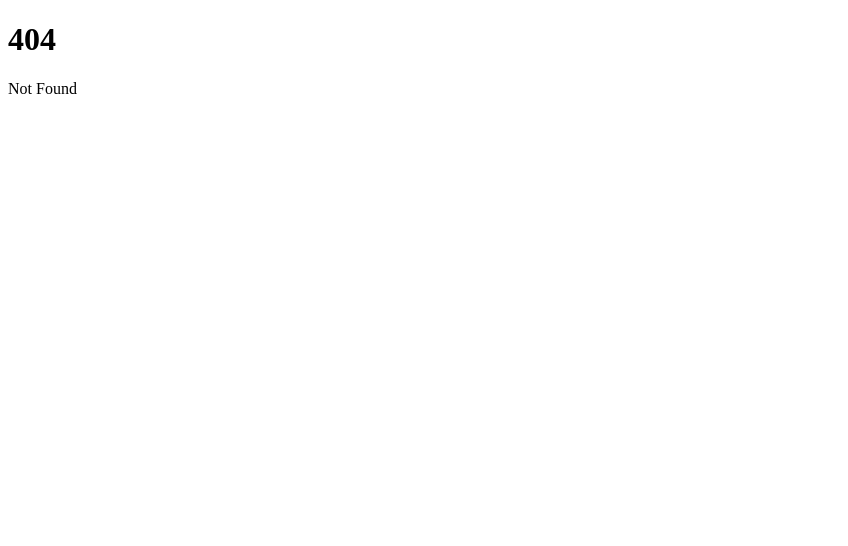
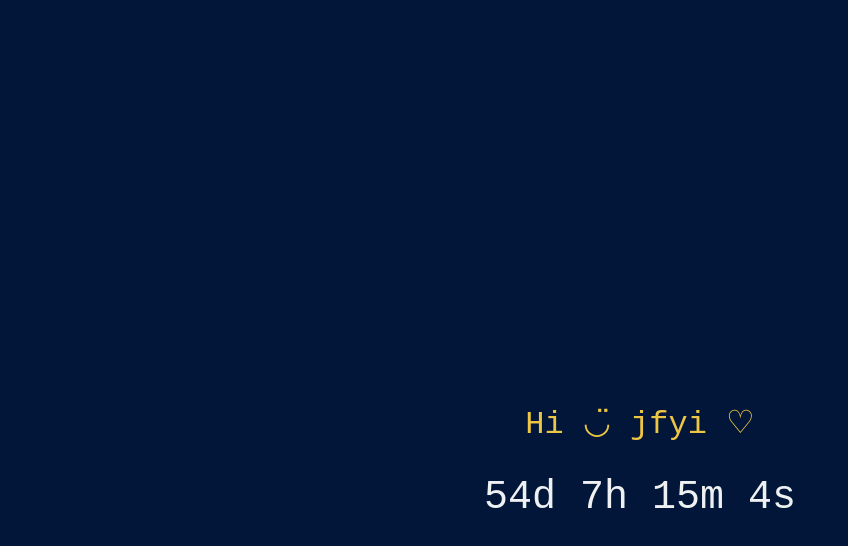
Before and after one commit to pandyandy/andrea-fyi, a SvelteKit app: page /countdown in a window 1280 px wide. Before the commit this address had no page. Shown: the top 546 px of the page, without its empty margins (0-848 px from the left). Built offline with nearby package versions, Linux system fonts and the light colour scheme.

Commit message:
Update countdown

```diff
--- a/src/routes/+page.svelte
+++ b/src/routes/+page.svelte
@@ -1,120 +1,30 @@
 <script>
-  import { onMount } from 'svelte';
-
-  // Timer variables
-  let timeRemaining = '';
-  let timerInterval;
-
-  function updateTimer() {
-    // July 7, 2025 at 7:45 PM Pittsburgh time (EDT UTC-4 or EST UTC-5)
-    // Using EDT (UTC-4) for July which is daylight saving time
-    const targetDate = new Date('2025-08-07T23:45:00Z'); // 7:45 PM EDT = 11:45 PM UTC
-    const now = new Date();
-    const difference = targetDate.getTime() - now.getTime();
-
-    if (difference > 0) {
-      const days = Math.floor(difference / (1000 * 60 * 60 * 24));
-      const hours = Math.floor((difference % (1000 * 60 * 60 * 24)) / (1000 * 60 * 60));
-      const minutes = Math.floor((difference % (1000 * 60 * 60)) / (1000 * 60));
-      const seconds = Math.floor((difference % (1000 * 60)) / 1000);
-
-      timeRemaining = `${days}d ${hours}h ${minutes}m ${seconds}s`;
-    } else {
-      timeRemaining = "Time's up! 🎉";
-      clearInterval(timerInterval);
-    }
-  }
-
-  onMount(() => {
-    updateTimer();
-    timerInterval = setInterval(updateTimer, 1000);
-
-    return () => {
-      if (timerInterval) {
-        clearInterval(timerInterval);
-      }
-    };
-  });
+  // No timer logic needed on main page anymore
 </script>
 
 <svelte:head>
   <title>andrea.fyi</title>
+  <link rel="preconnect" href="https://fonts.googleapis.com">
+  <link rel="preconnect" href="https://fonts.gstatic.com" crossorigin>
+  <link href="https://fonts.googleapis.com/css2?family=Space+Grotesk:wght@300;400;500;600;700&display=swap" rel="stylesheet">
 </svelte:head>
 
-<div class="timer-section">
-  <h2>Hi, jfyi 🥰🤪🤗</h2>
-  <div class="timer-display">
-    {timeRemaining}
-  </div>
+<div class="main-section">
 </div>
 
 <style>
   :global(body) {
     margin: 0;
     padding: 0;
-    background:
-      radial-gradient(circle at 20% 50%, rgba(255, 255, 255, 0.1) 0%, transparent 50%),
-      radial-gradient(circle at 80% 20%, rgba(255, 255, 255, 0.15) 0%, transparent 50%),
-      radial-gradient(circle at 40% 80%, rgba(255, 255, 255, 0.1) 0%, transparent 50%),
-      linear-gradient(135deg,
-        #ff7b00 0%,     /* Orange */
-        #ff4d7d 25%,    /* Pink-red */
-        #c44dab 50%,    /* Purple-pink */
-        #8b5fbf 75%,    /* Purple */
-        #b794f6 100%    /* Light purple */
-      );
-    background-attachment: fixed;
-    color: #fff;
-    font-family: 'Courier New', Courier, monospace;
-    font-size: 1.5rem;
+    background: #011638;
+    color: #EEC643;
+    font-family: 'Courier New', monospace;
+    font-size: 1.2rem;
     min-height: 100vh;
     overflow-x: hidden;
     position: relative;
   }
 
-  :global(body::before) {
-    content: '';
-    position: fixed;
-    top: 0;
-    left: 0;
-    width: 100%;
-    height: 100%;
-    background-image:
-      radial-gradient(circle at 20% 10%, rgba(255, 255, 255, 0.05) 0.5px, transparent 0.5px),
-      radial-gradient(circle at 80% 50%, rgba(255, 255, 255, 0.03) 0.3px, transparent 0.3px),
-      radial-gradient(circle at 40% 80%, rgba(255, 255, 255, 0.04) 0.4px, transparent 0.4px),
-      radial-gradient(circle at 90% 20%, rgba(255, 255, 255, 0.02) 0.2px, transparent 0.2px),
-      radial-gradient(circle at 10% 90%, rgba(255, 255, 255, 0.03) 0.3px, transparent 0.3px),
-      radial-gradient(circle at 60% 30%, rgba(255, 255, 255, 0.04) 0.5px, transparent 0.5px),
-      radial-gradient(circle at 30% 60%, rgba(255, 255, 255, 0.02) 0.2px, transparent 0.2px),
-      radial-gradient(circle at 70% 70%, rgba(255, 255, 255, 0.03) 0.3px, transparent 0.3px);
-    background-size:
-      200px 200px,
-      150px 150px,
-      100px 100px,
-      250px 250px,
-      180px 180px,
-      120px 120px,
-      300px 300px,
-      80px 80px;
-    opacity: 0.15;
-    pointer-events: none;
-    z-index: 1;
-    animation: grain 8s steps(10) infinite;
-  }
-
-  @keyframes grain {
-    0%, 100% { transform: translate(0, 0) }
-    10% { transform: translate(-5%, -10%) }
-    20% { transform: translate(-15%, 5%) }
-    30% { transform: translate(7%, -25%) }
-    40% { transform: translate(-5%, 25%) }
-    50% { transform: translate(-15%, 10%) }
-    60% { transform: translate(15%, 0%) }
-    70% { transform: translate(0%, 15%) }
-    80% { transform: translate(3%, 35%) }
-    90% { transform: translate(-10%, 10%) }
-  }
 
   :global(*) {
     position: relative;
@@ -126,7 +36,7 @@
     color: #fff;
   }
 
-  .timer-section {
+  .main-section {
     padding: 4rem 2rem;
     max-width: 1200px;
     margin: 0 auto;
@@ -138,46 +48,5 @@
     min-height: 100vh;
   }
 
-  .timer-section h2 {
-    color: #fff;
-    font-size: 2rem;
-    margin-bottom: 2rem;
-    font-family: 'Courier New', Courier, monospace;
-    text-shadow: 2px 2px 4px rgba(0, 0, 0, 0.3);
-  }
 
-  .timer-display {
-    background: rgba(255, 255, 255, 0.15);
-    border: 3px solid rgba(207, 248, 0, 0.8);
-    border-radius: 15px;
-    padding: 3rem 2rem;
-    font-size: 3rem;
-    font-weight: bold;
-    color: #fff;
-    max-width: 600px;
-    margin: 0 auto;
-    box-shadow: 0 10px 30px rgba(0, 0, 0, 0.3);
-    transition: transform 0.3s ease, box-shadow 0.3s ease;
-    font-family: 'Courier New', Courier, monospace;
-    letter-spacing: 2px;
-    backdrop-filter: blur(10px);
-    text-shadow: 2px 2px 4px rgba(0, 0, 0, 0.5);
-  }
-
-  .timer-display:hover {
-    transform: translateY(-5px);
-    box-shadow: 0 15px 40px rgba(0, 0, 0, 0.4);
-  }
-
-  @media (max-width: 768px) {
-    .timer-display {
-      margin: 0 1rem;
-      padding: 2rem;
-      font-size: 2rem;
-    }
-
-    .timer-section h2 {
-      font-size: 1.5rem;
-    }
-  }
 </style>
--- /dev/null
+++ b/src/routes/countdown/+page.svelte
@@ -0,0 +1,132 @@
+<script>
+  import { onMount } from 'svelte';
+
+  // Timer variables
+  let timeRemaining = '';
+  let timerInterval;
+
+  function updateTimer() {
+    // September 26, 2025 at 12:05am CET (UTC+1)
+    // CET is UTC+1, so 12:05am CET = 11:05pm UTC on September 25, 2025
+    const targetDate = new Date('2025-09-25T23:05:00Z'); // 12:05am CET = 11:05pm UTC
+    const now = new Date();
+    const difference = targetDate.getTime() - now.getTime();
+
+    if (difference > 0) {
+      const days = Math.floor(difference / (1000 * 60 * 60 * 24));
+      const hours = Math.floor((difference % (1000 * 60 * 60 * 24)) / (1000 * 60 * 60));
+      const minutes = Math.floor((difference % (1000 * 60 * 60)) / (1000 * 60));
+      const seconds = Math.floor((difference % (1000 * 60)) / 1000);
+
+      timeRemaining = `${days}d ${hours}h ${minutes}m ${seconds}s`;
+    } else {
+      timeRemaining = "Time's up! ♡";
+      clearInterval(timerInterval);
+    }
+  }
+
+  onMount(() => {
+    updateTimer();
+    timerInterval = setInterval(updateTimer, 1000);
+
+    return () => {
+      if (timerInterval) {
+        clearInterval(timerInterval);
+      }
+    };
+  });
+</script>
+
+<svelte:head>
+  <title>Countdown - andrea.fyi</title>
+  <link rel="preconnect" href="https://fonts.googleapis.com">
+  <link rel="preconnect" href="https://fonts.gstatic.com" crossorigin>
+  <link href="https://fonts.googleapis.com/css2?family=Space+Grotesk:wght@300;400;500;600;700&display=swap" rel="stylesheet">
+</svelte:head>
+
+<div class="timer-section">
+  <h2>Hi ◡̈ jfyi ♡</h2>
+  <div class="timer-display">
+    {timeRemaining}
+  </div>
+</div>
+
+<style>
+  :global(body) {
+    margin: 0;
+    padding: 0;
+    background: #011638;
+    color: #EEC643;
+    font-family: 'Courier New', monospace;
+    font-size: 1.2rem;
+    min-height: 100vh;
+    overflow-x: hidden;
+    position: relative;
+  }
+
+
+  :global(*) {
+    position: relative;
+    z-index: 2;
+  }
+
+  :global(::selection) {
+    background: rgba(255, 255, 255, 0.3);
+    color: #fff;
+  }
+
+  .timer-section {
+    padding: 4rem 2rem;
+    max-width: 1200px;
+    margin: 0 auto;
+    text-align: center;
+    display: flex;
+    flex-direction: column;
+    justify-content: center;
+    align-items: center;
+    min-height: 100vh;
+  }
+
+  .timer-section h2 {
+    color: #EEC643;
+    font-size: 2rem;
+    margin-bottom: 2rem;
+    font-family: 'Courier New', monospace;
+    text-shadow: none;
+    font-weight: normal;
+    letter-spacing: 0;
+    animation: none;
+  }
+
+  .timer-display {
+    background: none;
+    border: none;
+    border-radius: 0;
+    padding: 0;
+    font-size: 2.5rem;
+    font-weight: normal;
+    color: #EFF0F2;
+    max-width: none;
+    margin: 0 auto 2rem auto;
+    transition: none;
+    font-family: 'Courier New', monospace;
+    letter-spacing: 0;
+    text-shadow: none;
+    position: relative;
+    overflow: visible;
+  }
+
+
+  @media (max-width: 768px) {
+    .timer-display {
+      margin: 0 1rem 2rem 1rem;
+      padding: 2rem;
+      font-size: 2rem;
+    }
+
+    .timer-section h2 {
+      font-size: 1.5rem;
+    }
+
+  }
+</style>
```
